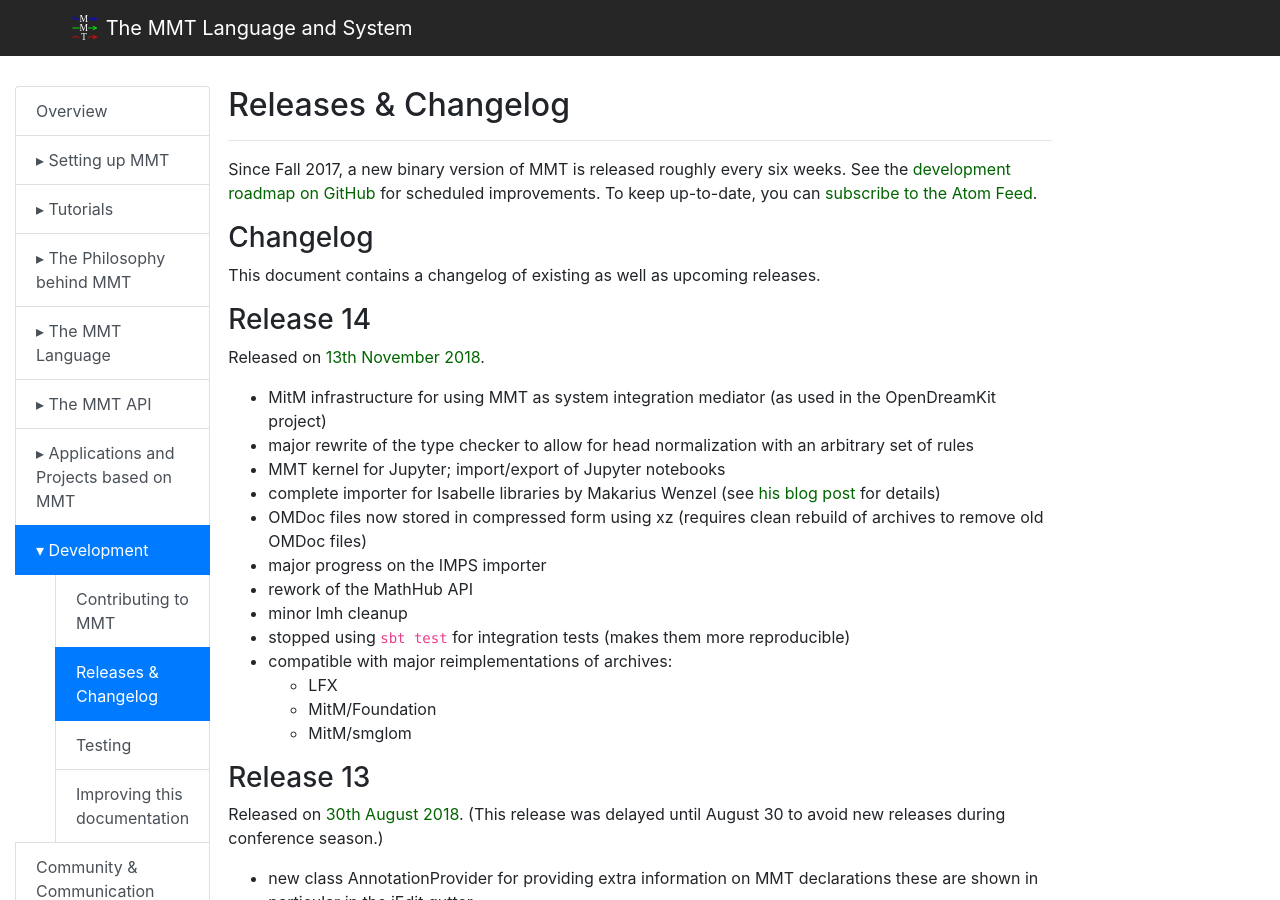
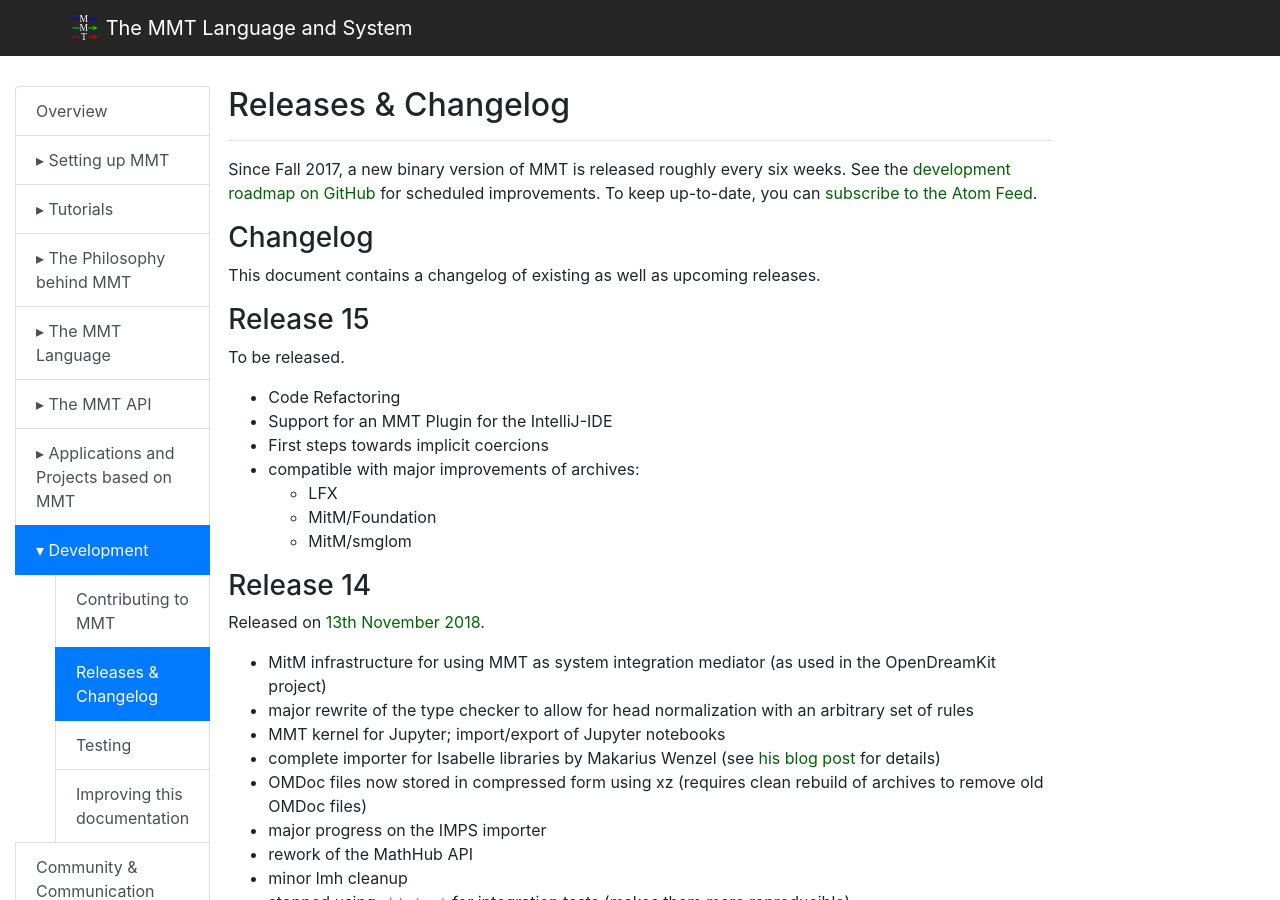
Before and after one commit to UniFormal/uniformal.github.io, a Jekyll site: the page built from doc/development/releases.md, in a window 1280 px wide and 900 px high. Built offline with Jekyll 4.4.1, drawn with Linux system fonts in a browser that asks for light colours.

Commit message:
Update releases.md

```diff
--- a/doc/development/releases.md
+++ b/doc/development/releases.md
@@ -10,6 +10,18 @@
 ### Changelog
 
 This document contains a changelog of existing as well as upcoming releases.
+
+### Release 15
+
+To be released.
+
+- Code Refactoring
+- Support for an MMT Plugin for the IntelliJ-IDE
+- First steps towards implicit coercions
+- compatible with major improvements of archives:
+  * LFX
+  * MitM/Foundation
+  * MitM/smglom
 
 ### Release 14
 
```
